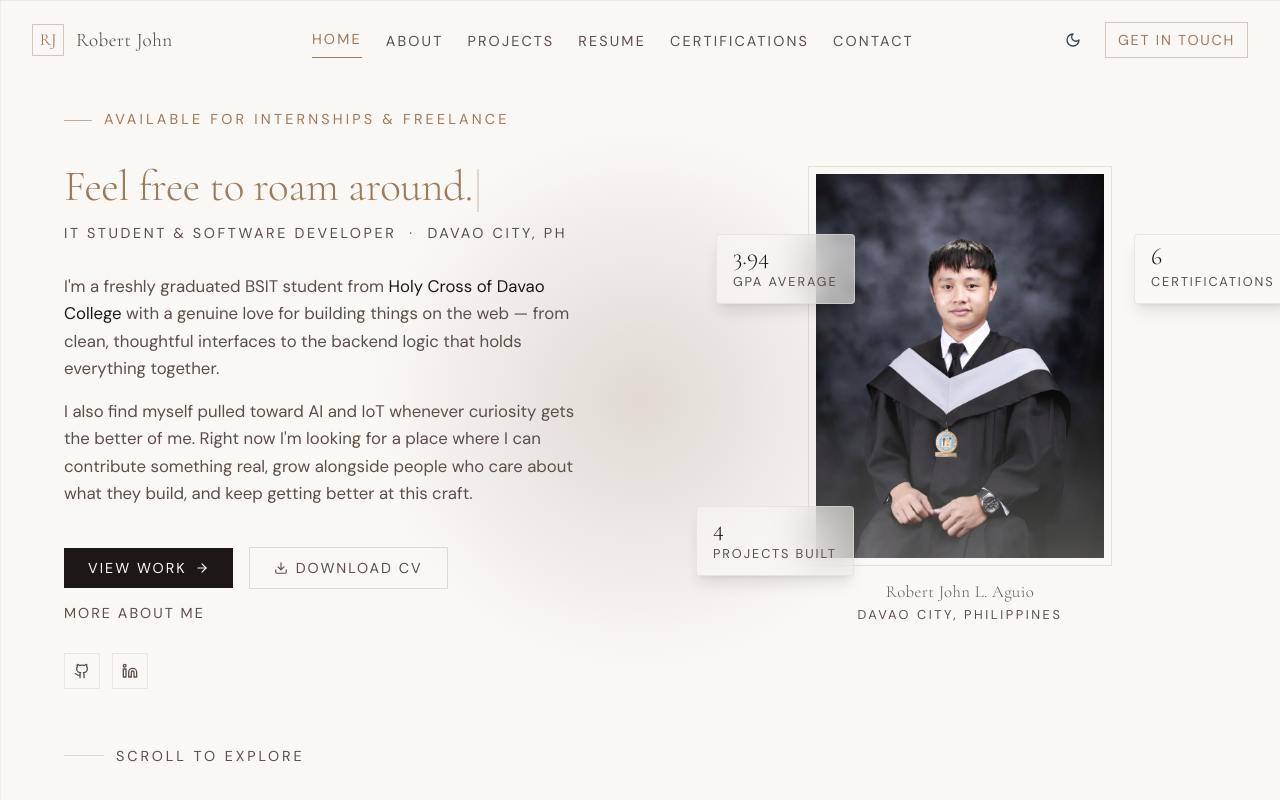
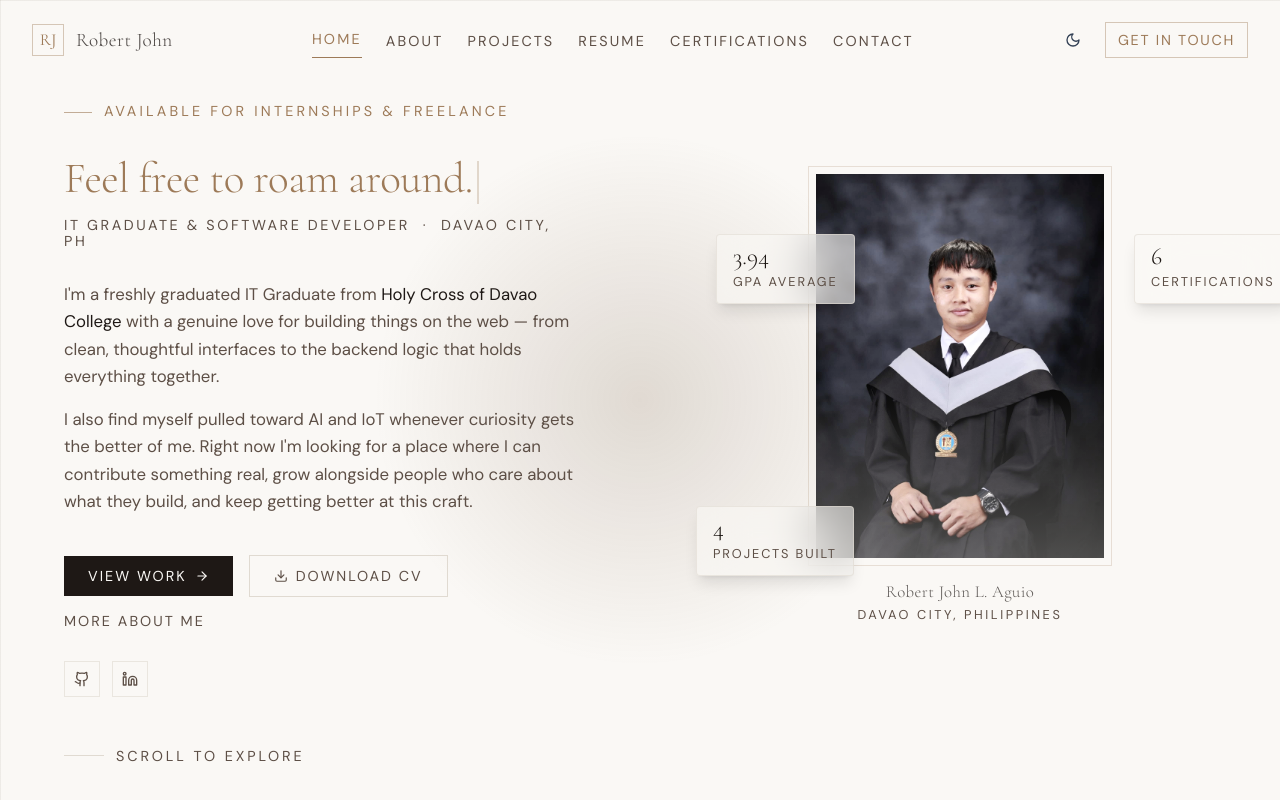
Before and after one commit to UserReji/Official-Portfolio, a Next.js app: page / in a window 1280 px wide. Shown: the top 800 px of the page. Built offline with nearby package versions, Linux system fonts and the light colour scheme; no server answers.

Commit message:
testimonials fix

```diff
--- a/src/components/sections/hero.tsx
+++ b/src/components/sections/hero.tsx
@@ -196,7 +196,7 @@ export function HeroSection() {
             {...fadeUp(0.42)}
             className="font-sans text-xs tracking-[0.18em] uppercase text-muted-foreground mb-8"
           >
-            IT Student &amp; Software Developer &nbsp;·&nbsp; Davao City, PH
+            IT Graduate &amp; Software Developer &nbsp;·&nbsp; Davao City, PH
           </motion.p>
 
           {/* Bio — conversational, matching about page tone */}
@@ -205,7 +205,7 @@ export function HeroSection() {
             className="space-y-4 mb-10 max-w-lg"
           >
             <p className="font-sans text-sm leading-relaxed text-muted-foreground">
-              I&apos;m a freshly graduated BSIT student from{" "}
+              I&apos;m a freshly graduated IT Graduate from{" "}
               <span className="text-foreground">Holy Cross of Davao College</span> with a
               genuine love for building things on the web — from clean, thoughtful interfaces
               to the backend logic that holds everything together.
```
